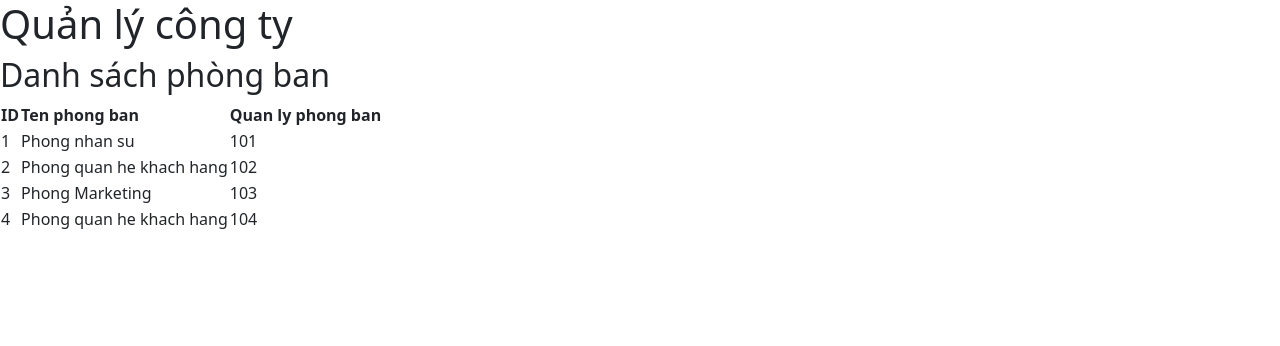
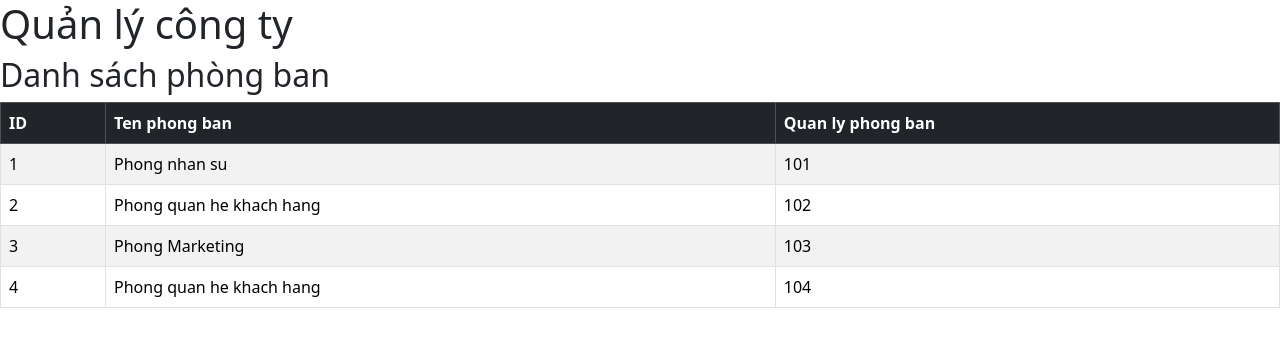
Before and after one commit to tranviet-tv/learnReact-projectTopDown, a React (Vite) app in the folder company-management/: page / in a window 1280 px wide. Shown: the top 346 px of the page. Built offline with nearby package versions, Linux system fonts and the light colour scheme.

Commit message:
build component DepartmentList

```diff
--- a/company-management/src/components/DepartmentList.jsx
+++ b/company-management/src/components/DepartmentList.jsx
@@ -10,19 +10,23 @@ export default function DepartmentList() {
     return (
         <div>
             <h2>Danh sách phòng ban</h2>
-            <table>
+            <table className="table table-striped table-bordered">
+                <thead className="table-dark">
                     <tr>
                         <th>ID</th>
                         <th>Ten phong ban</th>
                         <th>Quan ly phong ban</th>
                     </tr>
+                </thead>
+                <tbody>
                     {mockDepartments.map((department) => (
-                    <tr>
+                        <tr key={department.id}>
                             <td>{department.id}</td>
                             <td>{department.name}</td>
                             <td>{department.managerId}</td>
                         </tr>
                     ))}
+                </tbody>
             </table>
         </div>
     )
```
Also changed, not shown: company-management/db.json (added, +24 -0 lines), 1 other file (tests, documents, lock files or other folders). Lines whose indentation alone changed are shown as unchanged.
